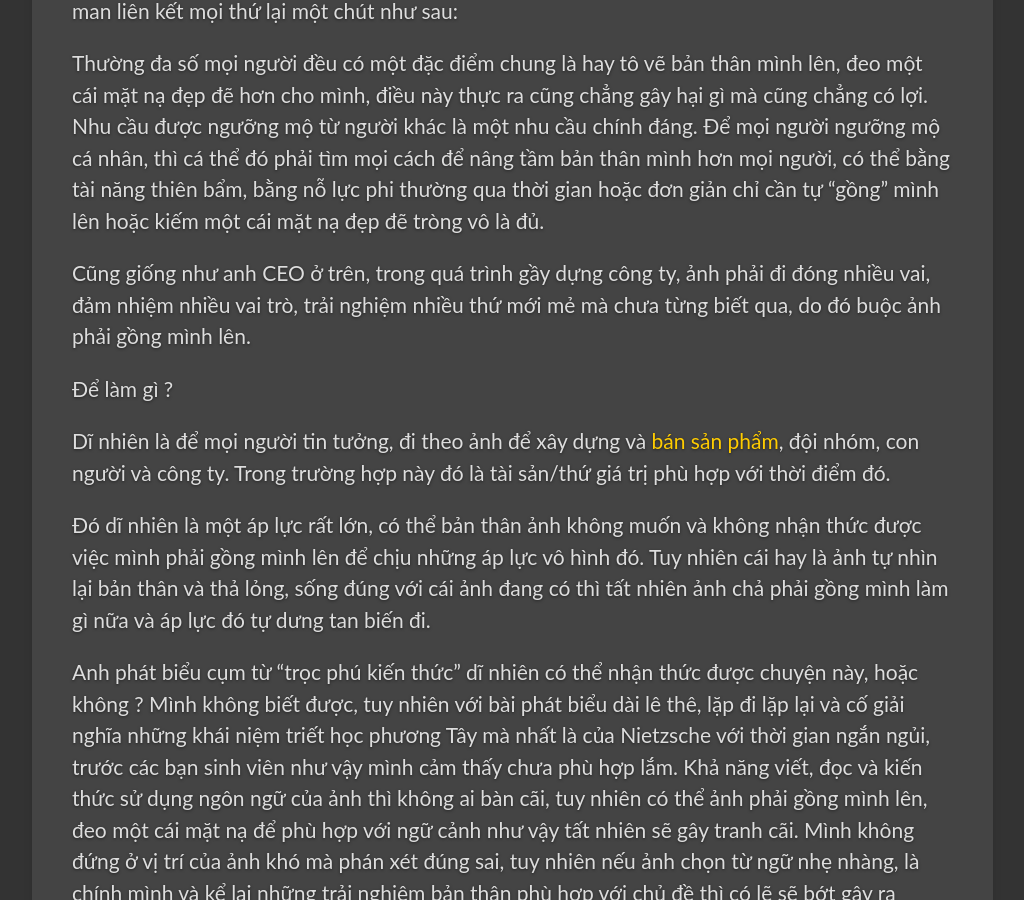
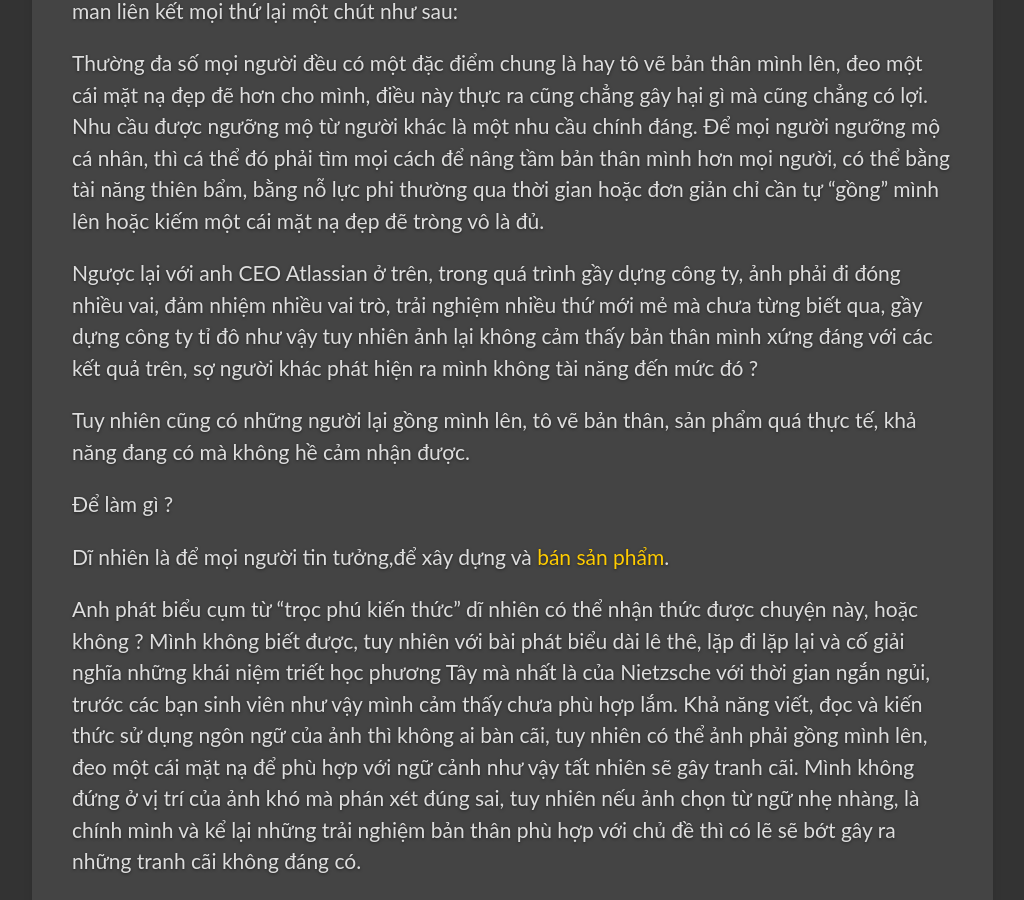
Before and after one commit to vdchuyen/chuyen-vn, a Jekyll site: the page built from _posts/2022-09-30-gong-de-lam-gi.md, in a window 1280 px wide and 900 px high, scrolled down 655 px. Shown: the whole window, without its empty margins (6-1030 px from the left). Built offline with Jekyll 4.4.1, drawn with Linux system fonts in a browser that asks for light colours; our own code applies the rules of GitHub Pages for plain Markdown files; Markdown is read by kramdown in place of the engine named in the settings.

Commit message:
Update 2022-09-30-gong-de-lam-gi.md

```diff
--- a/_posts/2022-09-30-gong-de-lam-gi.md
+++ b/_posts/2022-09-30-gong-de-lam-gi.md
@@ -7,13 +7,13 @@ Bài này thực ra là gom lại nhiều cảm hứng từ nhiều nguồn khá
 
 Thường đa số mọi người đều có một đặc điểm chung là hay tô vẽ bản thân mình lên, đeo một cái mặt nạ đẹp đẽ hơn cho mình, điều này thực ra cũng chẳng gây hại gì mà cũng chẳng có lợi. Nhu cầu được ngưỡng mộ từ người khác là một nhu cầu chính đáng. Để mọi người ngưỡng mộ cá nhân, thì cá thể đó phải tìm mọi cách để nâng tầm bản thân mình hơn mọi người, có thể bằng tài năng thiên bẩm, bằng nỗ lực phi thường qua thời gian hoặc đơn giản chỉ cần tự "gồng" mình lên hoặc kiếm một cái mặt nạ đẹp đẽ tròng vô là đủ.
 
-Cũng giống như anh CEO ở trên, trong quá trình gầy dựng công ty, ảnh phải đi đóng nhiều vai, đảm nhiệm nhiều vai trò, trải nghiệm nhiều thứ mới mẻ mà chưa từng biết qua, do đó buộc ảnh phải gồng mình lên.
+Ngược lại với anh CEO Atlassian ở trên, trong quá trình gầy dựng công ty, ảnh phải đi đóng nhiều vai, đảm nhiệm nhiều vai trò, trải nghiệm nhiều thứ mới mẻ mà chưa từng biết qua, gầy dựng công ty tỉ đô như vậy tuy nhiên ảnh lại không cảm thấy bản thân mình xứng đáng với các kết quả trên, sợ người khác phát hiện ra mình không tài năng đến mức đó ?
+
+Tuy nhiên cũng có những người lại gồng mình lên, tô vẽ bản thân, sản phẩm quá thực tế, khả năng đang có mà không hề cảm nhận được.
 
 Để làm gì ?
 
-Dĩ nhiên là để mọi người tin tưởng, đi theo ảnh để xây dựng và [bán sản phẩm](https://xn--chuyn-ksa.vn/2022/07/29/build-sell-products.html), đội nhóm, con người và công ty. Trong trường hợp này đó là tài sản/thứ giá trị phù hợp với thời điểm đó.
-
-Đó dĩ nhiên là một áp lực rất lớn, có thể bản thân ảnh không muốn và không nhận thức được việc mình phải gồng mình lên để chịu những áp lực vô hình đó. Tuy nhiên cái hay là ảnh tự nhìn lại bản thân và thả lỏng, sống đúng với cái ảnh đang có thì tất nhiên ảnh chả phải gồng mình làm gì nữa và áp lực đó tự dưng tan biến đi.
+Dĩ nhiên là để mọi người tin tưởng,để xây dựng và [bán sản phẩm](https://xn--chuyn-ksa.vn/2022/07/29/build-sell-products.html).
 
 Anh phát biểu cụm từ "trọc phú kiến thức" dĩ nhiên có thể nhận thức được chuyện này, hoặc không ? Mình không biết được, tuy nhiên với bài phát biểu dài lê thê, lặp đi lặp lại và cố giải nghĩa những khái niệm triết học phương Tây mà nhất là của Nietzsche với thời gian ngắn ngủi, trước các bạn sinh viên như vậy mình cảm thấy chưa phù hợp lắm. Khả năng viết, đọc và kiến thức sử dụng ngôn ngữ của ảnh thì không ai bàn cãi, tuy nhiên có thể ảnh phải gồng mình lên, đeo một cái mặt nạ để phù hợp với ngữ cảnh như vậy tất nhiên sẽ gây tranh cãi. Mình không đứng ở vị trí của ảnh khó mà phán xét đúng sai, tuy nhiên nếu ảnh chọn từ ngữ nhẹ nhàng, là chính mình và kể lại những trải nghiệm bản thân phù hợp với chủ đề thì có lẽ sẽ bớt gây ra những tranh cãi không đáng có.
 
```
